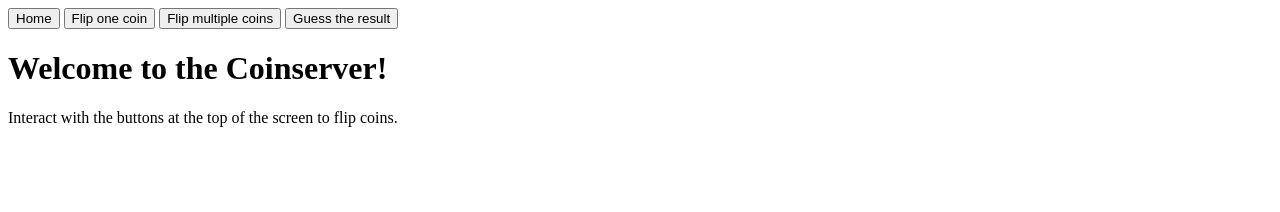
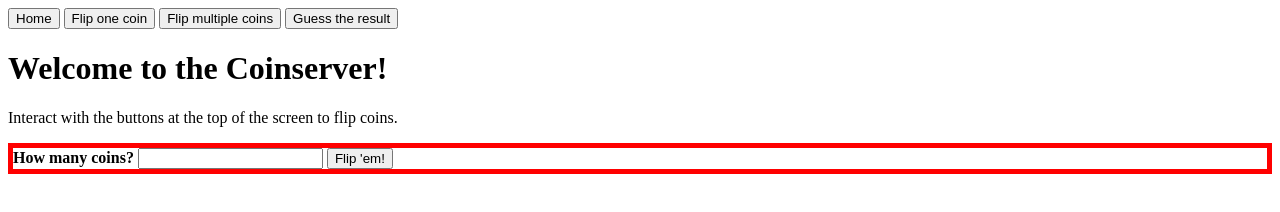
Before and after one commit to comp426-2022-spring/a05-jessikka12, a website: page public/index.html in a window 1280 px wide. Both pictures are taken after a click on the button "Flip multiple coins". Drawn offline with Linux system fonts and the light colour scheme.

Commit message:
started multi button

```diff
--- a/public/index.html
+++ b/public/index.html
@@ -45,6 +45,14 @@
     </div>
 
     <div id="multi" class="hidden">
+      <form id="coins">
+				<label for="number">
+					<strong>How many coins?</strong>
+				</label>
+				<input type="number" id="number">
+				<input type="submit" value="Flip 'em!">
+			</form>
+
 
     </div>
 
--- a/public/main.js
+++ b/public/main.js
@@ -28,7 +28,11 @@ async function flipCoin() {
 
 // Flip multiple coins and show coin images in table as well as summary results
 // Enter number and press button to activate coin flip series
+const multi = document.getElementById('multinav')
+multi.addEventListener('click', unhide)
 
-
+async function unhide() {
+    document.getElementById('multi').setAttribute('class', 'active')
+}
 
 // Guess a flip by clicking either heads or tails button
```
Also changed, not shown: 1 other file.
